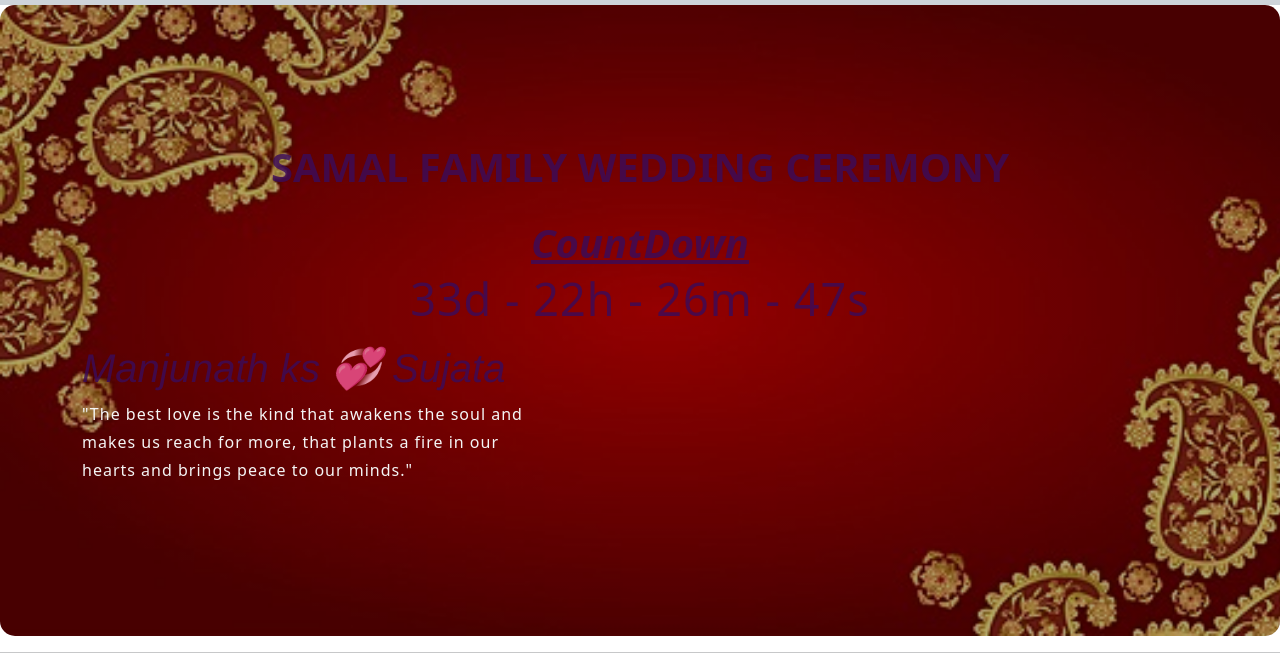
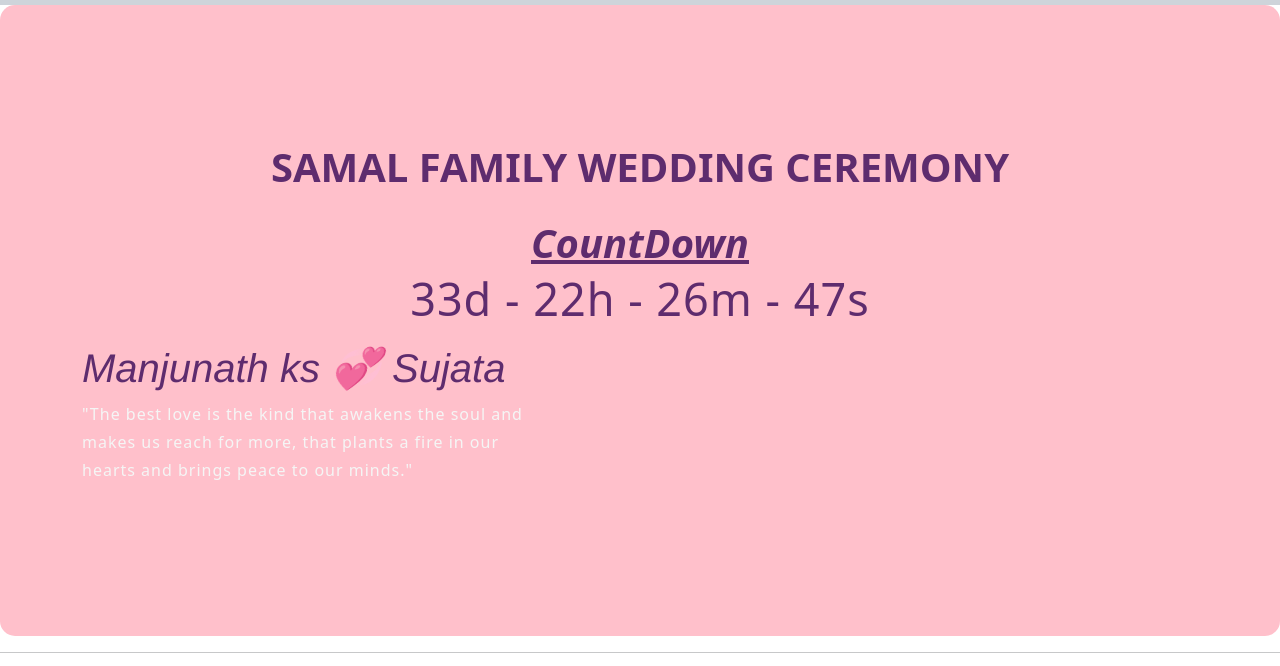
Before and after one commit to sureshks116/manju-weds-sujata, a plain HTML site: page index.html in a window 1280 px wide. Shown: the part 111-777 px from the top of the page. Drawn offline with nearby package versions, Linux system fonts and the light colour scheme.

Commit message:
Update style.css

```diff
--- a/style/style.css
+++ b/style/style.css
@@ -178,7 +178,8 @@ h2 {
     width: 100%;
     /* background-image:; */
         /* background-image:linear-gradient(rgba(121, 107, 107, 0.1),rgba(220, 213, 213, 0.1)),  url('/images/banner/img\ 2.jpg') no-repeat center; */
-        background-image:linear-gradient(rgba(0,0,0,0.3),rgba(0,0,0,0.3)), url("/images/banner/banner1.jpg");
+/*         background-image:linear-gradient(rgba(0,0,0,0.3),rgba(0,0,0,0.3)), url("/images/banner/banner1.jpg"); */
+    background-color:pink;
     background-repeat: no-repeat;
 padding: 8rem;
     background-size: cover;
```
